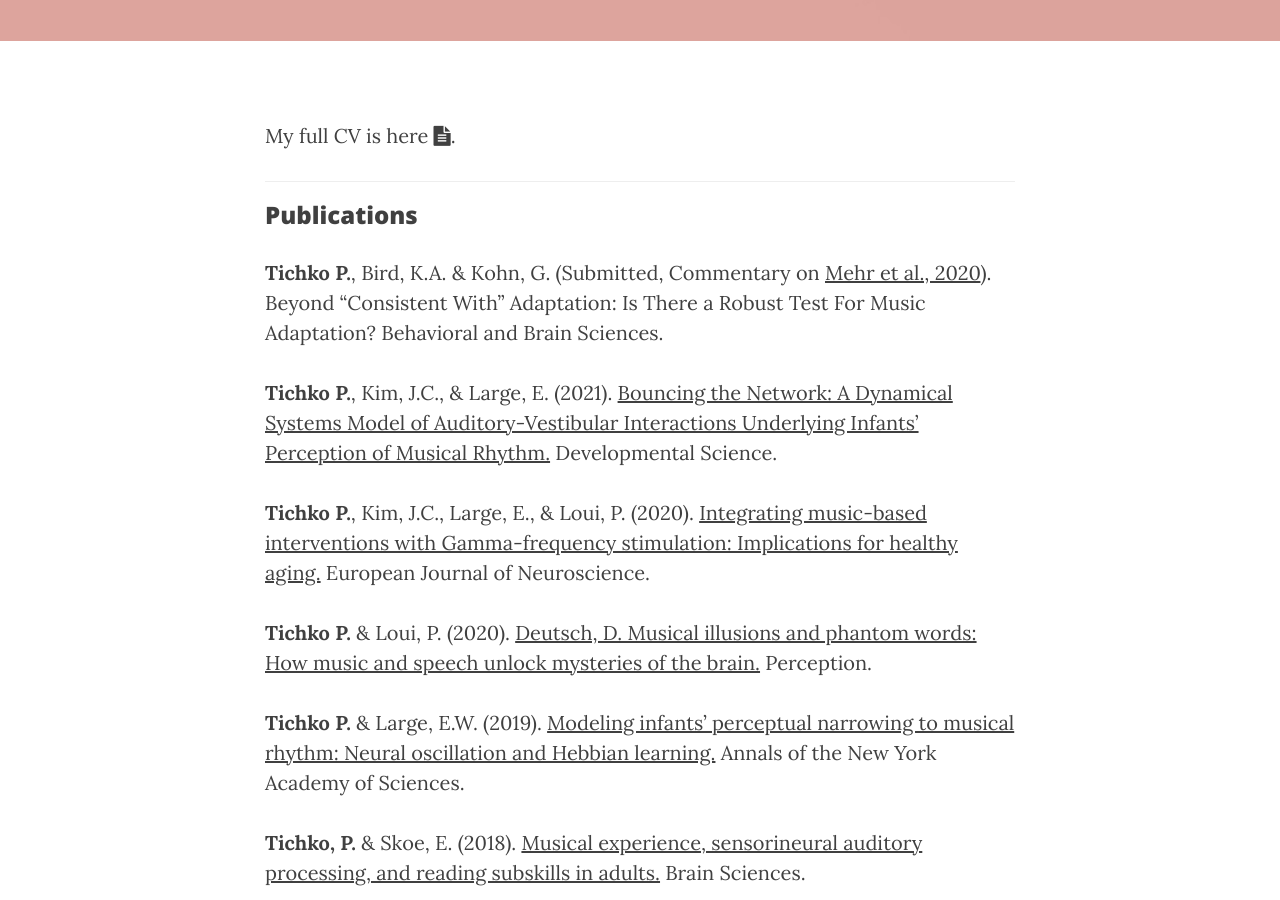
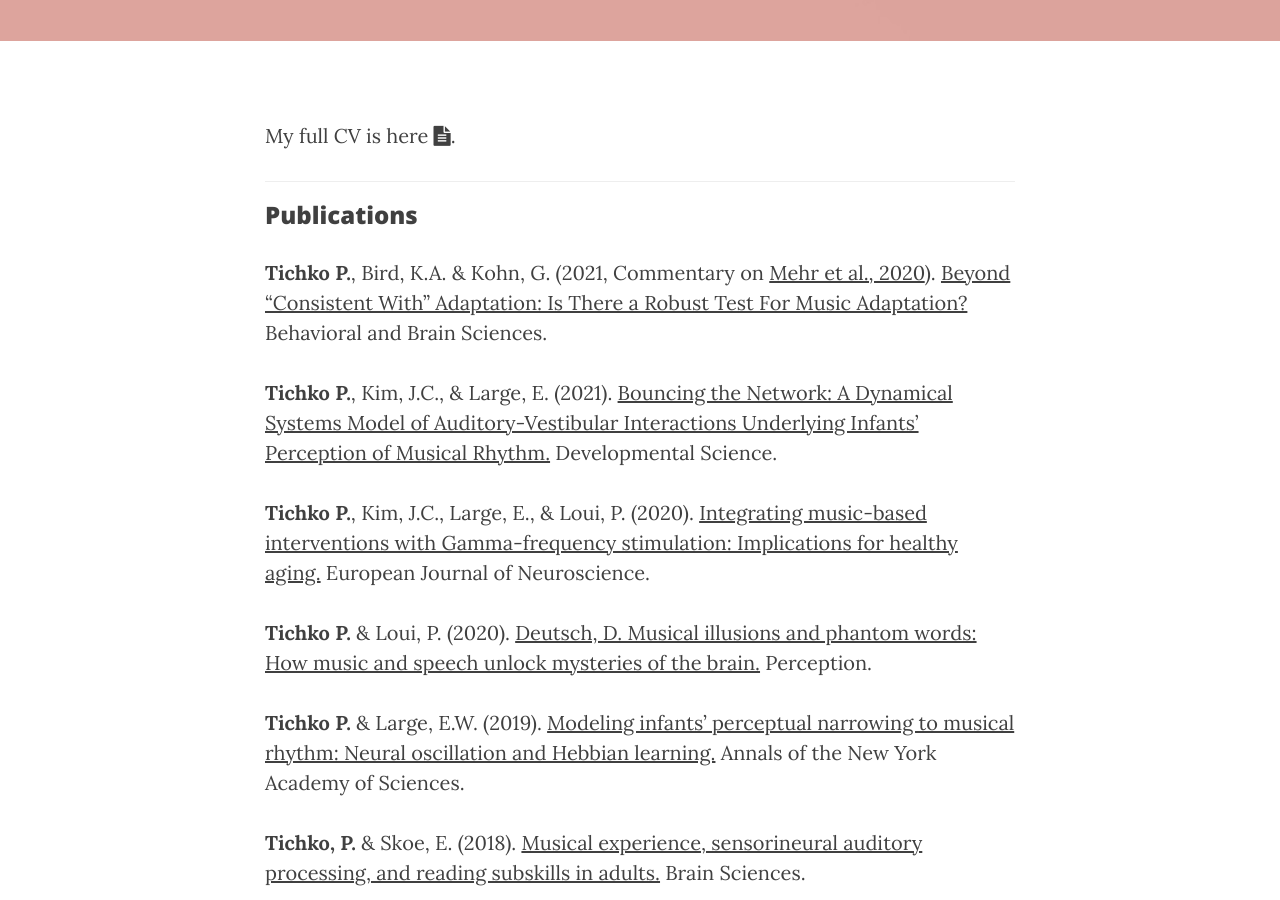
Before and after one commit to ptichko/ptichko.github.io, a Jekyll site: the page built from 2_cv-pubs.md, in a window 1280 px wide and 900 px high, scrolled down 381 px. Built offline with Jekyll 4.4.1, drawn with Linux system fonts in a browser that asks for light colours; nearby versions of some CDN libraries.

Commit message:
Update 2_cv-pubs.md

```diff
--- a/2_cv-pubs.md
+++ b/2_cv-pubs.md
@@ -10,7 +10,7 @@ ___
 
 ### Publications
 
-**Tichko P.**, Bird, K.A. & Kohn, G. (Submitted, Commentary on [Mehr et al., 2020](https://www.cambridge.org/core/journals/behavioral-and-brain-sciences/article/origins-of-music-in-credible-signaling/82D36C04DA04D96AD9A77EEAF4BBFB34)). Beyond “Consistent With” Adaptation: Is There a Robust Test For Music Adaptation? Behavioral and Brain Sciences.
+**Tichko P.**, Bird, K.A. & Kohn, G. (2021, Commentary on [Mehr et al., 2020](https://www.cambridge.org/core/journals/behavioral-and-brain-sciences/article/origins-of-music-in-credible-signaling/82D36C04DA04D96AD9A77EEAF4BBFB34)). [Beyond “Consistent With” Adaptation: Is There a Robust Test For Music Adaptation?](https://www.cambridge.org/core/journals/behavioral-and-brain-sciences/article/beyond-consistent-with-adaptation-is-there-a-robust-test-for-music-adaptation/744A88E0A16328BA302FD0D2349C140E) Behavioral and Brain Sciences.
 
 **Tichko P.**, Kim, J.C., & Large, E. (2021). [Bouncing the Network: A Dynamical Systems Model of Auditory-Vestibular Interactions Underlying Infants' Perception of Musical Rhythm.](https://onlinelibrary.wiley.com/doi/10.1111/desc.13103) Developmental Science.
 
```
